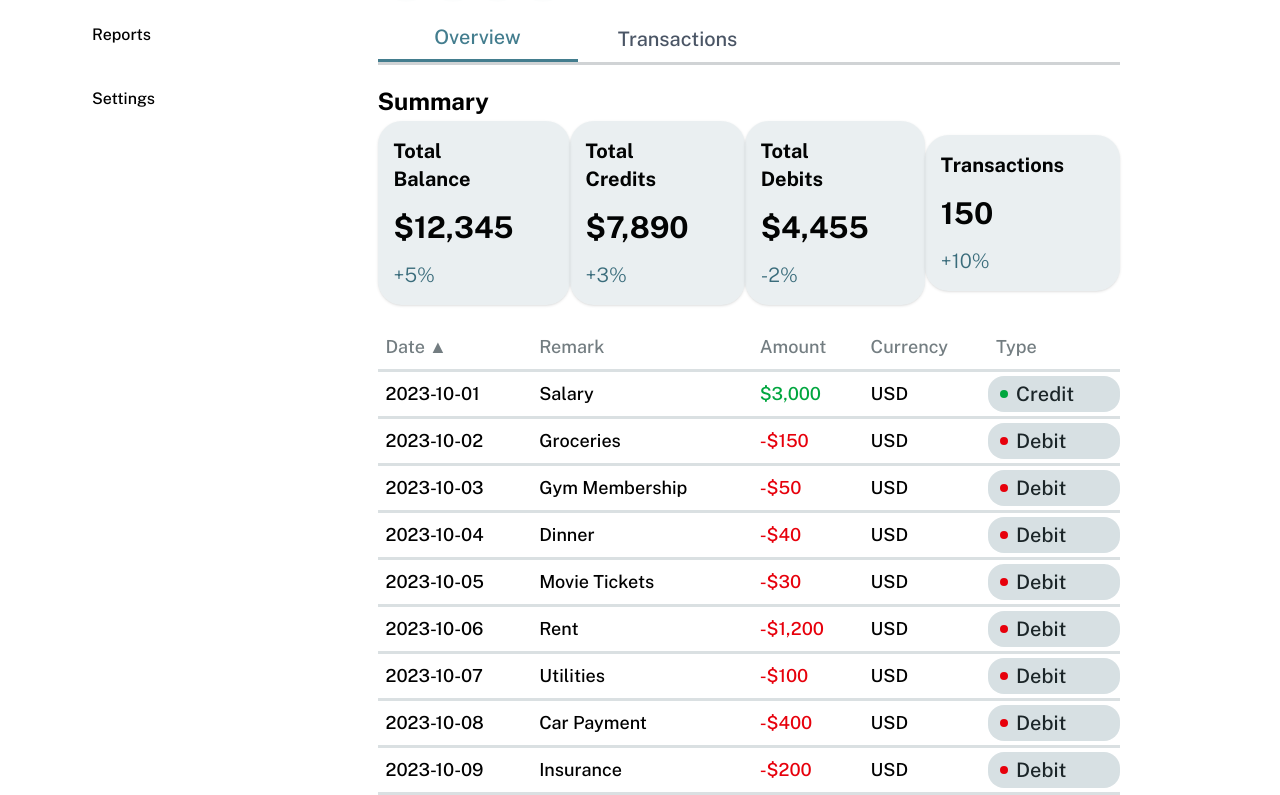
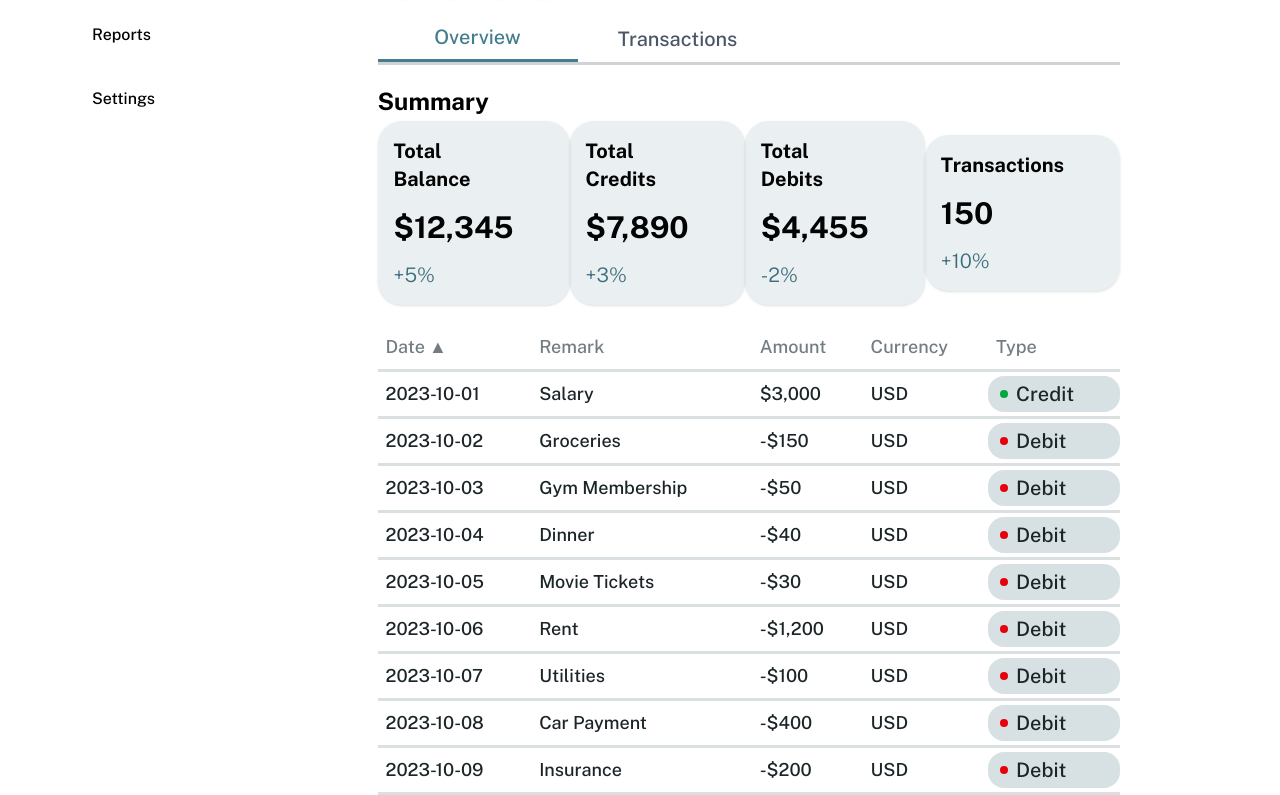
Before and after one commit to itsxdamdam/fintrack, a Next.js app: page / in a window 1280 px wide. Shown: the part 198-993 px from the top of the page. Built offline with nearby package versions, Linux system fonts and the light colour scheme.

Commit message:
fix: amount text color

```diff
--- a/src/components/TransactionTable.tsx
+++ b/src/components/TransactionTable.tsx
@@ -33,7 +33,7 @@ const TransactionsTable: React.FC<TransactionsTableProps> = ({
   const toggleSort = () => setSortAsc((prev) => !prev);
 
   return (
-    <div className="mt-5">
+    <div className="mt-5 text-[#1B2528]">
       <table className="border-seperate w-full">
         <thead>
           <tr className="text-left">
@@ -51,11 +51,7 @@ const TransactionsTable: React.FC<TransactionsTableProps> = ({
             <tr key={index}>
               <td className="table-item hover:bg-gray-50`">{tx.date}</td>
               <td className="table-item hover:bg-gray-50">{tx.remark}</td>
-              <td
-                className={`table-item hover:bg-gray-50 font-semibold ${
-                  tx.amount > 0 ? "text-green-600" : "text-red-600"
-                }`}
-              >
+              <td className="table-item hover:bg-gray-50 font-semibold">
                 {formatCurrency(tx.amount)}
               </td>
               <td className="table-item hover:bg-gray-50">{tx.currency}</td>
```
